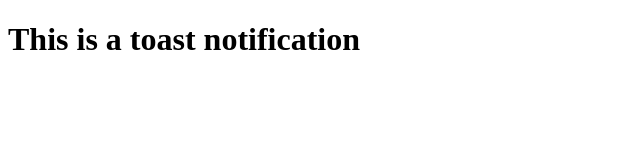
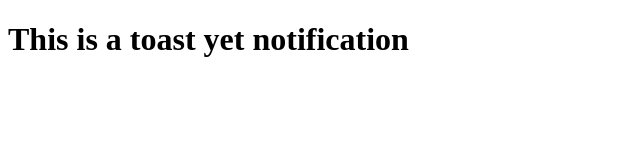
Before and after one commit to BoraKlara/js-mini-project, a plain HTML site: page index.html in a window 1280 px wide. Shown: the whole page, without its empty margins (0-640 px from the left). Drawn offline with Linux system fonts and the light colour scheme.

Commit message:
another change

```diff
--- a/index.html
+++ b/index.html
@@ -11,7 +11,7 @@
     <title>Document</title>
   </head>
   <body>
-    <h1>This is a toast notification</h1>
+    <h1>This is a toast yet notification</h1>
     <script src="script.js"></script>
   </body>
 </html>
```
